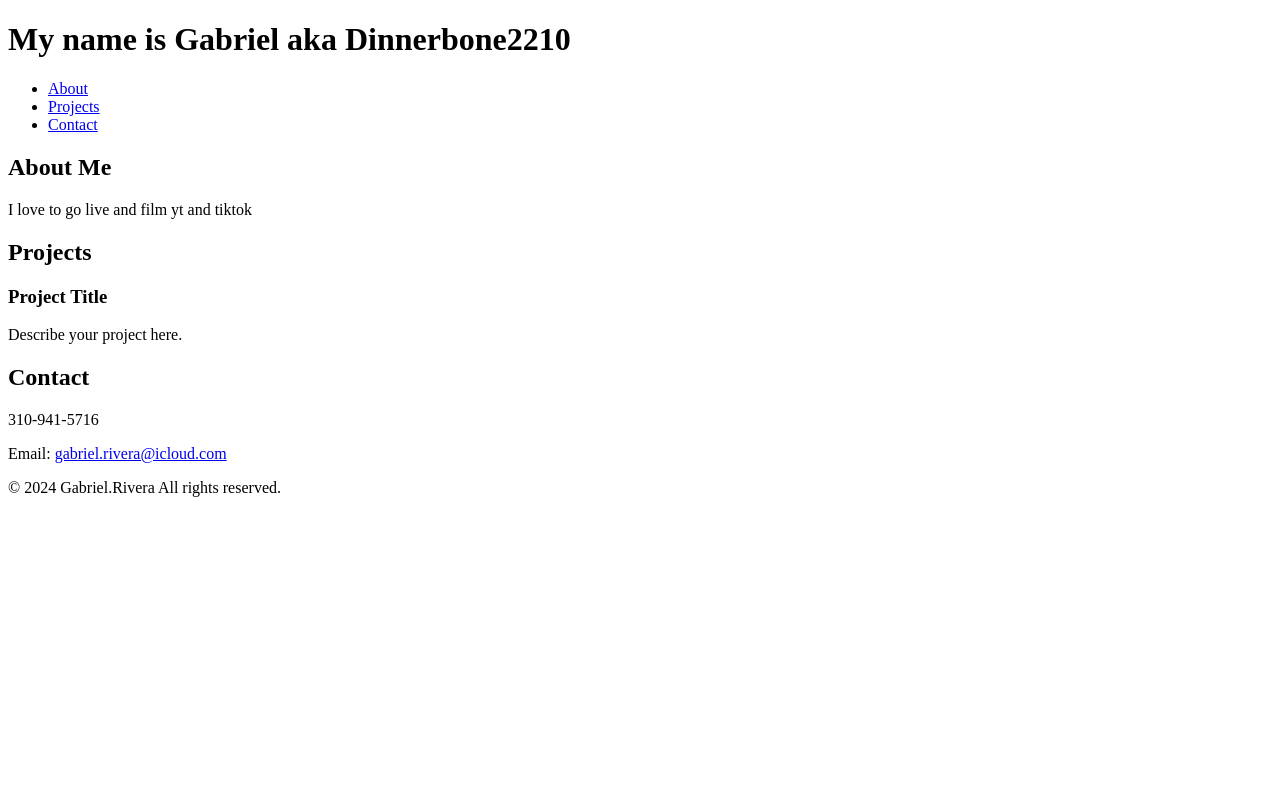
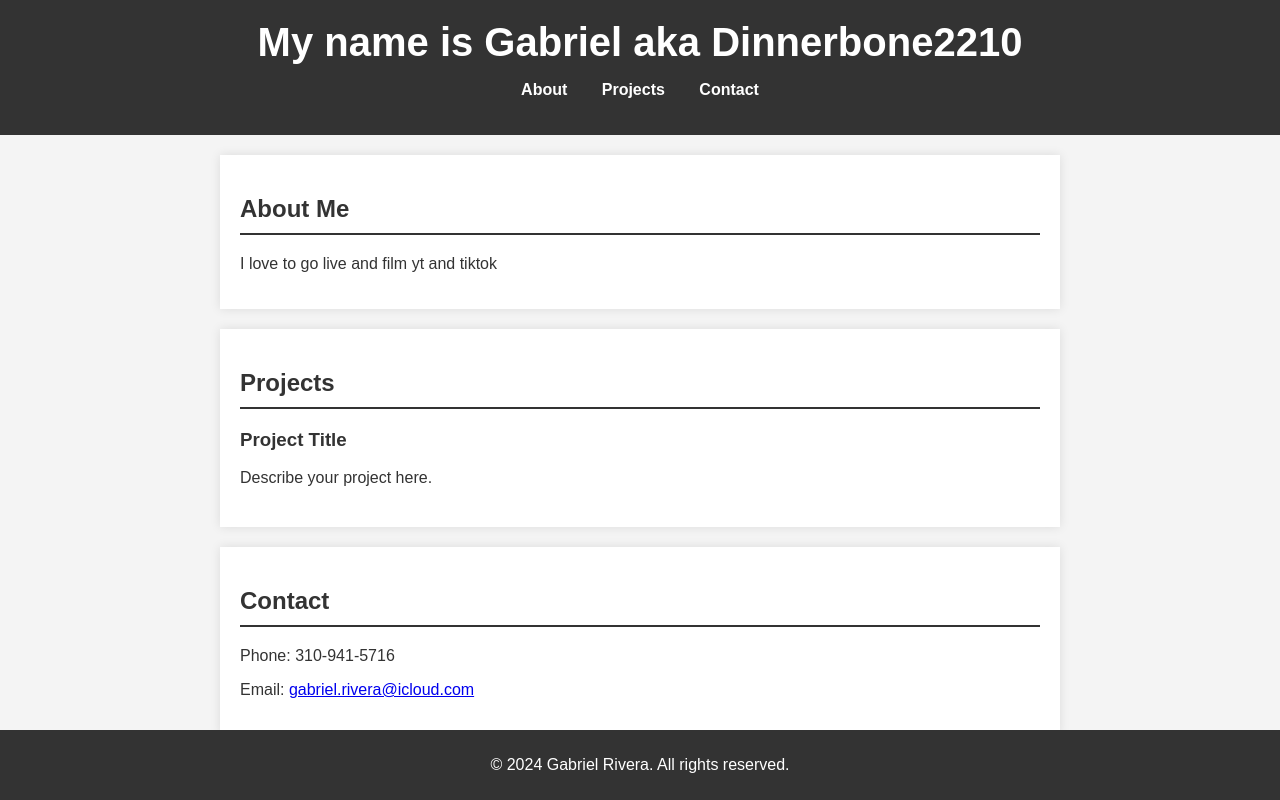
Before and after one commit to Dinnerbone2210/dinnerbone.github.io, a plain HTML site: page index.html in a window 1280 px wide. Drawn offline with Linux system fonts and the light colour scheme.

Commit message:
Add files via upload
Added in some css

```diff
--- a/index.html
+++ b/index.html
@@ -8,8 +8,7 @@
 </head>
 <body>
 <header>
-    <h1>My name is Gabriel aka Dinnerbone2210
-    </h1>
+    <h1>My name is Gabriel aka Dinnerbone2210</h1>
     <nav>
         <ul>
             <li><a href="#about">About</a></li>
@@ -19,7 +18,7 @@
     </nav>
 </header>
 
-<section id="">
+<section id="about">
     <h2>About Me</h2>
     <p>I love to go live and film yt and tiktok</p>
 </section>
@@ -34,13 +33,13 @@
 </section>
 
 <section id="contact">
-    <h2>Contact</h2> 310-941-5716
-    <p>Email: <a href="gabriel.rivera@icloud.com">gabriel.rivera@icloud.com
-    </a></p>
+    <h2>Contact</h2>
+    <p>Phone: 310-941-5716</p>
+    <p>Email: <a href="mailto:gabriel.rivera@icloud.com">gabriel.rivera@icloud.com</a></p>
 </section>
 
 <footer>
-    <p>&copy; 2024 Gabriel.Rivera All rights reserved.</p>
+    <p>© 2024 Gabriel Rivera. All rights reserved.</p>
 </footer>
 </body>
 </html>
--- /dev/null
+++ b/styles.css
@@ -0,0 +1,68 @@
+/* styles.css */
+
+body {
+    font-family: 'Arial', sans-serif;
+    margin: 0;
+    padding: 0;
+    background-color: #f4f4f4;
+    color: #333;
+}
+
+header {
+    background-color: #333;
+    color: #fff;
+    padding: 20px 0;
+    text-align: center;
+}
+
+header h1 {
+    margin: 0;
+    font-size: 2.5em;
+}
+
+nav ul {
+    list-style: none;
+    padding: 0;
+}
+
+nav ul li {
+    display: inline;
+    margin: 0 15px;
+}
+
+nav ul li a {
+    color: #fff;
+    text-decoration: none;
+    font-weight: bold;
+}
+
+nav ul li a:hover {
+    text-decoration: underline;
+}
+
+section {
+    padding: 20px;
+    margin: 20px auto;
+    max-width: 800px;
+    background-color: #fff;
+    box-shadow: 0 0 10px rgba(0, 0, 0, 0.1);
+}
+
+section h2 {
+    border-bottom: 2px solid #333;
+    padding-bottom: 10px;
+}
+
+.project {
+    margin-bottom: 20px;
+}
+
+footer {
+    background-color: #333;
+    color: #fff;
+    text-align: center;
+    padding: 10px 0;
+    position: fixed;
+    width: 100%;
+    bottom: 0;
+}
```
Also changed, not shown: 1 other file.
